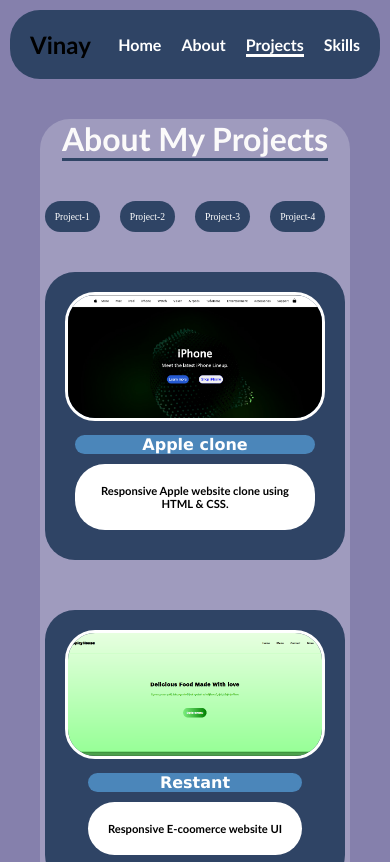
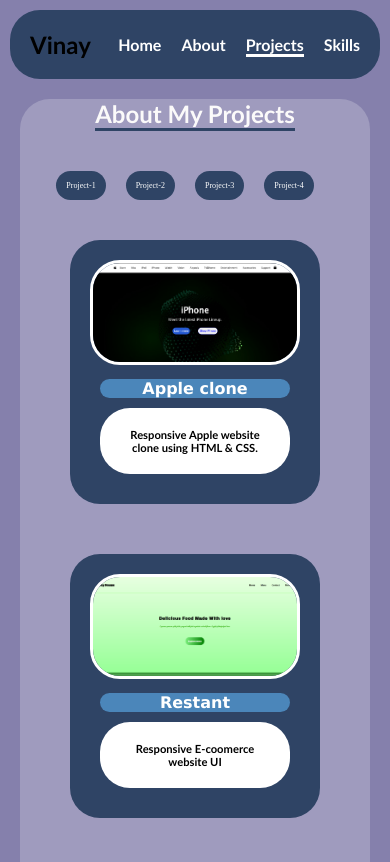
Before and after one commit to vinaydhikonda/protofilo-webpage, a plain HTML site: page projects.html in a window 390 px wide. Shown: the top 862 px of the page. Drawn offline with Linux system fonts and the light colour scheme.

Commit message:
changed the media values and added the protofilo demo link to about.html file

```diff
--- a/project.css
+++ b/project.css
@@ -202,14 +202,15 @@ footer .content {
         padding: 10px;
     }
     .buttons a {
-        font-size: .6rem;
+        font-size: .5rem;
         padding: 10px;
     }
     .about h1{
-        font-size: 2rem;
+        font-size: 1.5rem;
     }
     .home-p1{
-        height: 160vh;
+        height: 170vh;
+        margin: 20px;
     }
     .home-p1 .image {
         margin: 20px;
@@ -221,14 +222,13 @@ footer .content {
     }
 
     .home-p1 .content .cards .card {
-        width: 300px;
+        width: 250px;
         padding: 20px;
     }
 
     .cardimage {
         max-width: 300px;
     }
-
     .cardcontent h2 {
         font-size: 1rem;
     }
@@ -245,6 +245,8 @@ footer .content {
         font-size: 0.5rem;
 
     }
-
+    footer .content{
+        margin: 20px;
+    }
 
 }
--- a/projects.html
+++ b/projects.html
@@ -31,7 +31,7 @@
                 <a href="https://productpageclone.netlify.app/" target="_blank">Project-1</a>
                 <a href="https://spicyhome1.netlify.app/" target="_blank">Project-2</a>
                 <a href="https://prouduct-landing-page.netlify.app/" target="_blank">Project-3</a>
-                <a href="#">Project-4</a>
+                <a href="https://protofilowebsite.netlify.app/">Project-4</a>
             </div>
             <div class="cards">
                 <div class="card">
```
